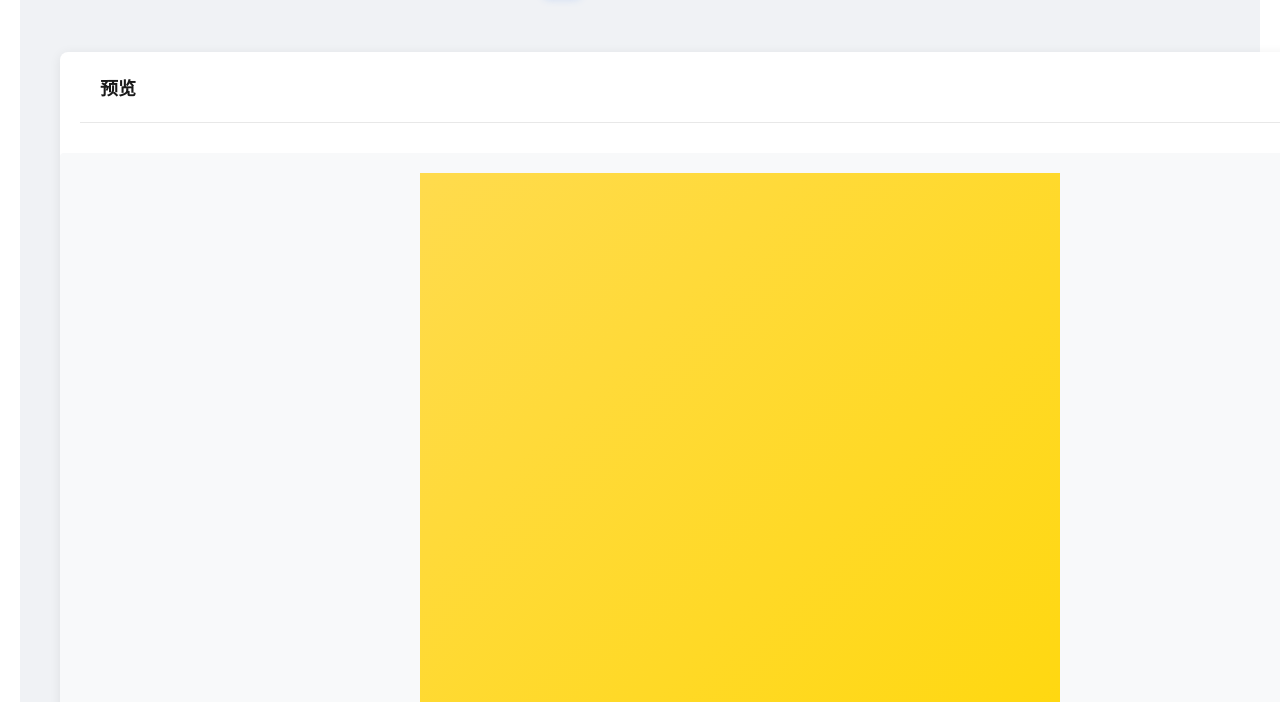
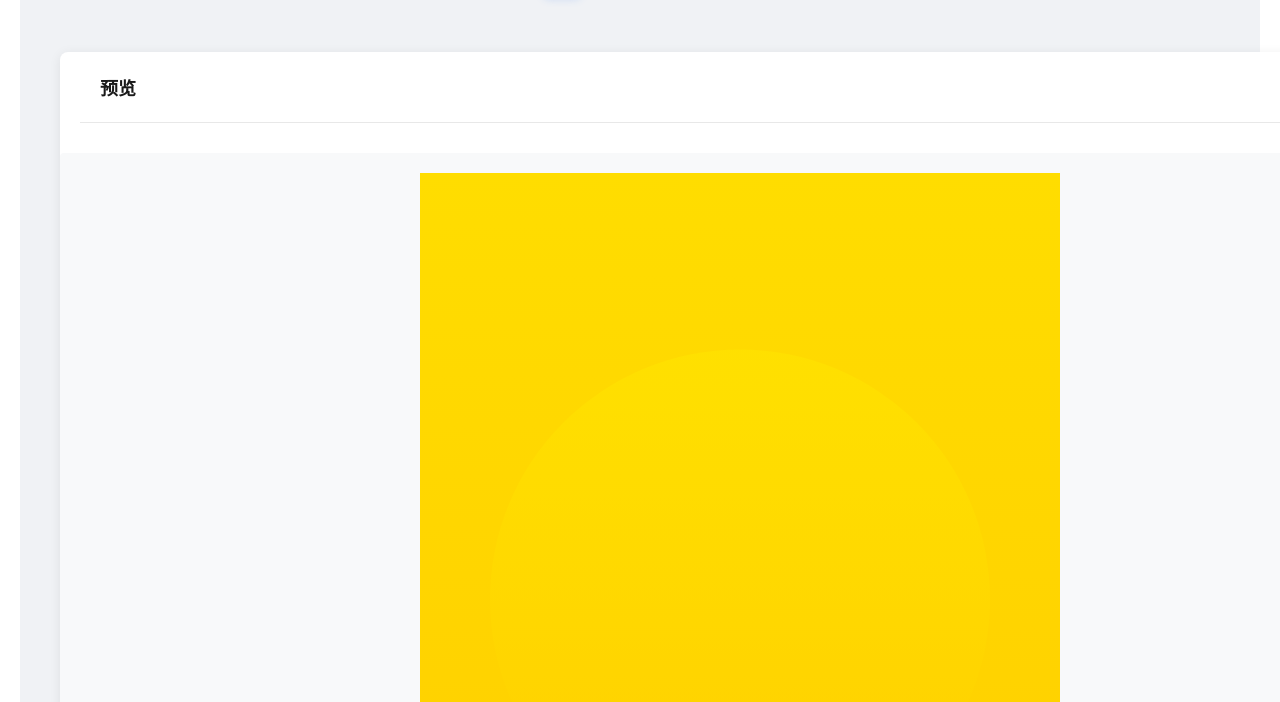
Before and after one commit to yixufu/jisuanqi, a plain HTML site: page index.html in a window 1280 px wide. Shown: the part 98-800 px from the top of the page. Drawn offline with Linux system fonts and the light colour scheme.

Commit message:
Add files via upload

```diff
--- a/styles.css
+++ b/styles.css
@@ -1,5 +1,5 @@
 :root {
-    --primary-yellow: #ffdb4d;
+    --primary-yellow: #ffdd00;
     --text-color: #333;
 }
 
@@ -108,16 +108,33 @@ button:hover {
 .preview-area {
     width: 1280px;
     height: 1706px;
-    background: linear-gradient(135deg, #ffdb4d 0%, #ffd700 100%);
+    background: linear-gradient(to bottom, #ffdd00 0%, #ffcc00 100%); /* 垂直线性渐变 */
     box-sizing: border-box;
     position: relative;
     transform-origin: top center;
     margin: 0;
+    overflow: hidden; /* 确保圆形装饰不会溢出 */
 }
 
-/* 内容区域不再需要额外的 z-index */
+/* 添加圆形装饰 */
+.preview-area::before {
+    content: '';
+    position: absolute;
+    width: 1000px;
+    height: 1000px;
+    border-radius: 50%;
+    background: linear-gradient(to bottom, #ffea00 0%, #ffdd00 50%, #ffcc00 100%); /* 上半部分更亮 */
+    top: 50%; /* 垂直居中 */
+    left: 50%;
+    transform: translate(-50%, -50%); /* 水平和垂直居中 */
+    z-index: 0;
+    opacity: 0.4;
+}
+
+/* 确保内容在圆形装饰上方 */
 .title-section, .content-section {
     position: relative;
+    z-index: 1;
 }
 
 .title-section {
@@ -178,7 +195,7 @@ button:hover {
     margin-top: 2px;
     flex-shrink: 0;
     position: relative;
-    color: #ffdb4d; /* 数字颜色保持与背景色匹配 */
+    color: #ffdd00; /* 最终调整的黄色 */
     box-sizing: border-box;
 }
 
```
